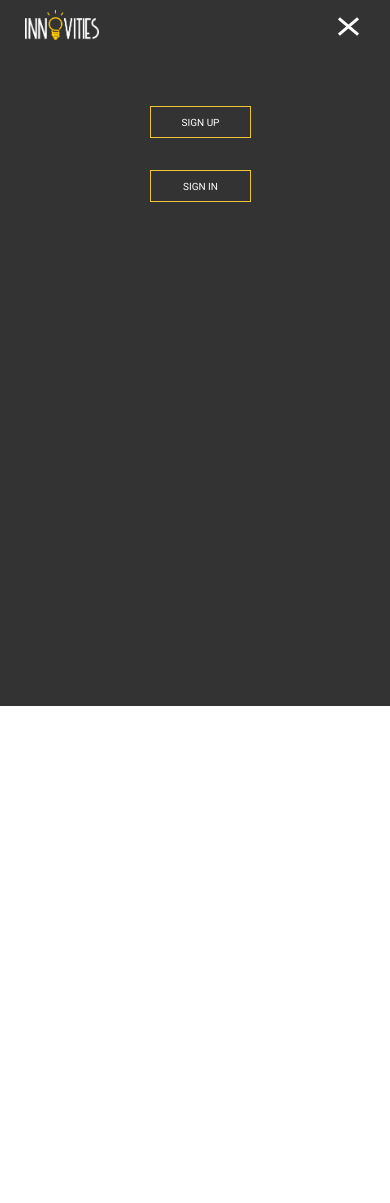
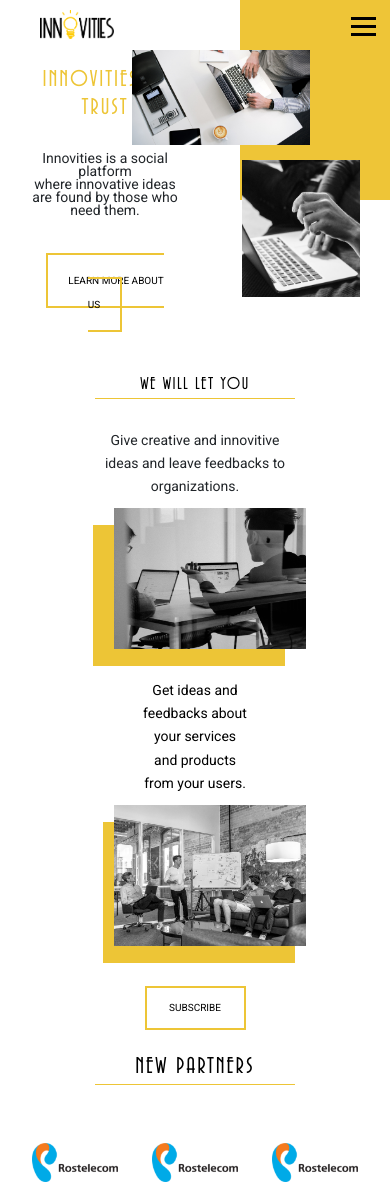
Before and after one commit to grigor-aramyan/generAItor, a React app: page / in a window 390 px wide. Shown: the top 1203 px of the page. Before the commit the page ends 844 px from the top, so only its background shows below. Built offline with nearby package versions, Linux system fonts and the light colour scheme.

Commit message:
Added Responsive Homepage component

```diff
--- a/public/css/styles.css
+++ b/public/css/styles.css
@@ -137,11 +137,10 @@
 .inner_content {
   width: 100%;
   padding: 120px 78px 80px;
-}
-
-.inner-image {
-  position: relative;
-}
+  display: flex;
+  align-items: center;
+}
+
 .serv_bg1 {
   position: absolute;
   left: -3%;
@@ -156,19 +155,16 @@
 }
 
 .inner-text {
-  display: flex;
-  height: 495px;
-  align-items: center;
-  justify-content: center;
-  flex-direction: column;
-}
-.inner-text p {
+  text-align: center;
+}
+.service-texts {
   font-size: 24px;
   line-height: 40px;
   text-align: center;
   color: #000000;
   margin-bottom: 30px;
 }
+
 .services_button {
   width: 200px;
   padding: 20px;
@@ -180,9 +176,13 @@
   border: 2px solid #edc536;
   cursor: pointer;
 }
+.services_button_toggle {
+  display: none;
+}
 .services_button:hover {
   text-decoration: none;
-  color: #000000;
+  color: #ffffff;
+  background: #edc536;
 }
 
 /* Footer */
@@ -198,33 +198,23 @@
 }
 
 .footer-links-wrapper {
-  /* width: 100%; */
   height: 28px;
   margin-top: 60px;
   margin-bottom: 30px;
   text-align: center;
 }
-.footer-links-wrapper ul {
-  display: flex;
-  justify-content: space-around;
-  align-items: center;
-  flex-wrap: wrap;
-}
-.footer-links-wrapper ul li {
-  display: inline-block;
-  list-style: none;
-}
-
-.footer-links-wrapper ul li .footer-link {
+
+.footer-link {
   font-weight: normal;
   font-size: 24px;
   line-height: 28px;
   text-decoration: none;
-  color: #000000;
-  text-decoration: none;
-}
-
-.footer-links-wrapper ul li .footer-link:hover {
+  white-space: nowrap;
+  color: #000000;
+  margin-left: 10px;
+}
+
+.footer-link:hover {
   text-decoration: none;
 }
 .flex-contatiner {
@@ -240,15 +230,8 @@
   flex-direction: row;
   justify-content: center;
 }
-.footer-icon {
-  width: 42.41px;
-  height: 43px;
-  margin-bottom: 30px;
-  margin-right: 7.7px;
-}
 
 .footer-contacts {
-  /* width: 571px; */
   font-weight: normal;
   font-size: 24px;
   line-height: 28px;
@@ -301,25 +284,18 @@
 /* Main component styles */
 
 .main {
-  padding-top: 120px;
+  width: 100%;
+  height: 100%;
+  top: -100px;
+  right: 0px;
+  position: absolute;
+  z-index: -10;
   background-image: url(../images/main-bg.jpg);
-  background-position: top right;
+  background-position: right;
   background-repeat: no-repeat;
-  margin-bottom: 60px;
-}
-.left-side {
-  position: relative;
-}
-
-.main_left-side {
-  width: 100%;
-  position: absolute;
-  top: 40%;
-  transform: translateY(-50%);
-  text-align: center;
-}
-
-.main_left-side h1 {
+}
+
+.homepage-main-title {
   font-family: "Avenida Std", serif;
   color: #edc536;
   font-size: 48px;
@@ -341,7 +317,7 @@
   color: black;
   border: 2px solid #edc536;
 }
-.main_left-side a:hover {
+.main_button:hover {
   text-decoration: none;
   color: white;
   background-color: #edc536;
@@ -349,26 +325,22 @@
 }
 
 .main_right-side {
+  width: 100%;
   position: relative;
-  height: 706px;
+  height: 564px;
+  margin-top: 120px;
+  margin-bottom: 150px;
 }
 .main_img-1 {
   position: absolute;
-  left: -4%;
-  top: -3%;
+  right: 50px;
 }
 .main_img-2 {
   position: absolute;
-  top: 45%;
-  left: 10%;
-}
-.main_line {
-  position: absolute;
-  bottom: 0;
-  left: -0.5%;
-}
-
-/* ======= */
+  top: 55%;
+  right: 150px;
+  /* left: 10%; */
+}
 
 /* Main component end */
 
@@ -842,9 +814,7 @@
 /* Get in touch component end */
 
 /*Start component Partners*/
-.partners {
-  margin-top: 120px;
-}
+
 .new-partners h1 {
   font-family: "Avenida Std", serif;
   font-weight: normal;
@@ -862,7 +832,7 @@
   max-width: 100%;
   overflow: hidden;
   height: 126px;
-  margin: 0px 60px 120px;
+  margin-bottom: 60px;
 }
 
 /*End component Partners*/
@@ -2709,7 +2679,7 @@
   }
 } */
 
-@media screen and (max-width: 575px) and (min-width: 375px) {
+@media screen and (max-width: 575px) and (min-width: 300px) {
   .header {
     height: 60px;
   }
@@ -2854,32 +2824,28 @@
     text-align: left;
     padding-right: 0 !important;
   }
-  .footer-links-wrapper ul {
+  .footer-links-wrapper {
     display: grid;
+    margin: 50px auto;
+    text-align: center;
     grid-template-columns: 70px 70px;
     grid-template-rows: repeat(3, 16px);
     grid-row-gap: 10px;
     grid-column-gap: 30px;
   }
-  .footer-links-wrapper ul li {
-    display: inline-block;
-    list-style: none;
-  }
-  .footer-links-wrapper ul li .footer-link {
+
+  .footer-link {
     font-size: 14px;
     line-height: 16px;
-  }
-
-  .footer-links-wrapper ul li .footer-link:hover {
-    text-decoration: none;
-  }
+    margin-left: 25px;
+  }
+
   .flex-container {
     width: 46% !important;
     display: flex;
     flex-direction: column;
     justify-content: center;
     align-items: flex-end;
-    /* height: 311px; */
     margin-bottom: 30px;
     margin-top: 20px;
     margin-right: 20px;
@@ -2895,21 +2861,18 @@
     margin-bottom: 10px;
     margin-right: 5px;
   }
-  .footer-icon img {
-    width: 100%;
-  }
+
   .footer-contacts {
-    margin: 0;
-  }
+    margin: 0px auto;
+  }
+  .footer-contacts h2 {
+    font-size: 14px;
+  }
+
   .footer-address {
     margin-bottom: 0;
   }
-  .footer-contacts h2 {
-    font-size: 14px;
-    line-height: 18px;
-    text-align: right;
-    margin-bottom: 0;
-  }
+
   .footer-line2 {
     width: 234px;
     height: 0px;
@@ -3063,10 +3026,7 @@
     width: 15px;
     height: 15px;
   }
-/* .search-btn {
-  position: absolute;
-  top: 30%;
-} */
+
   .search-field {
     width: 150px;
     height: 30px;
@@ -3083,4 +3043,126 @@
     align-items: center;
     flex-direction: column;
   }
-}
+
+  /* Homepage component */
+  .main {
+    width: 150px;
+    height: 300px;
+    right: 0px;
+  }
+  .main_left-side {
+  }
+
+  .main_right-side {
+    height: 250px;
+    margin-bottom: 10px;
+  }
+
+  .main_img-1 {
+    width: 178px;
+    height: 95px;
+    top: -70px;
+  }
+  .main_img-2 {
+    width: 118px;
+    height: 137px;
+    right: 0px;
+    top: 40px;
+  }
+  .main_line {
+    width: 9.7px;
+    height: 193px;
+  }
+  .homepage-main-title {
+    font-size: 24px;
+  }
+  .main_content {
+    font-size: 14px;
+    line-height: 13px;
+  }
+
+  .main_button {
+    width: 101px;
+    height: 32px;
+    font-size: 10px;
+  }
+
+  .home-services-img {
+    width: 192px;
+    height: 141px;
+    /* margin: 0 auto; */
+  }
+
+  .serv_bg1 {
+    width: 192px;
+    height: 141px;
+    margin: 0 auto;
+  }
+  .serv_bg2 {
+    width: 192px;
+    height: 141px;
+    margin: 0 auto;
+  }
+  .services-title {
+    /* margin-bottom: 40px; */
+    font-size: 18px;
+    width: 200px;
+    line-height: 8px;
+  }
+  .service-texts {
+    /* margin-top: 30px; */
+    display: none;
+  }
+
+  .service-texts-toggle {
+    font-size: 14px;
+    line-height: 165.19%;
+    max-width: 200px;
+    margin: 30px auto;
+    text-align: center;
+    display: block;
+  }
+
+  .inner_content {
+    display: block;
+    padding: 0;
+  }
+  .services_button {
+    display: none;
+  }
+  .services_button_toggle {
+    width: 101px;
+    height: 32px;
+    font-size: 10px;
+    display: block;
+    display: flex;
+    align-items: center;
+    justify-content: center;
+    margin: auto;
+    margin-top: 60px;
+  }
+  .inner-text {
+    margin: 20px auto;
+  }
+  .inner-image {
+    margin: -20px auto;
+  }
+
+  .partner-wrapper {
+    width: 86px;
+    height: 39px;
+    text-align: center;
+    margin-top: 10px;
+  }
+
+  .new-partners h1 {
+    font-size: 24px;
+    line-height: 14px;
+    width: 200px;
+    margin-top: 30px;
+  }
+  .partner {
+    width: 86px;
+    height: 39px;
+  }
+}
--- a/src/components/homepage/Homepage.js
+++ b/src/components/homepage/Homepage.js
@@ -1,22 +1,22 @@
-import React from 'react';
+import React from "react";
 
 // components
-import Header from '../Header';
-import Main from './Main';
-import Partners from './Partners';
-import Services from './Services';
-import Footer from '../Footer';
+import Header from "../Header";
+import Main from "./Main";
+import Partners from "./Partners";
+import Services from "./Services";
+import Footer from "../Footer";
 
 const Homepage = () => {
-    return(
-        <div>
+  return (
+    <div className='container-fluid'>
       <Header />
       <Main />
       <Services />
       <Partners />
       <Footer />
     </div>
-    )
-}
+  );
+};
 
 export default Homepage;
--- a/src/components/homepage/Main.js
+++ b/src/components/homepage/Main.js
@@ -1,29 +1,44 @@
-import React from 'react';
+import React from "react";
 
 const Main = () => {
-    return (
-        <div>
-            <section className="container-fluid main">
-                <div className="row">
-                <div className="col-lg-6 left-side">
-                    <div className="main_left-side">
-                        <h1>INNOVITIES WE TRUST</h1>
-                        <p className="main_content">Innovities is a social platform <br />
-                        where innovative ideas are found by those who need them.</p>
-                        <a href="#" className="main_button">Learn More About Us</a>
-                    </div>
-                </div>
-                <div className="col-lg-6">
-                <div className="main_right-side">
-                        <img src="images/main_img-1.jpg" className="main_img-1" alt="Main image"/>
-                        <img src="images/main_img-2.jpg" className="main_img-2" alt="Main image"/>
-                        <img src="images/main_line.svg" className="main_line" alt="Main line"/>
-                    </div>
-                </div>
-                </div>
-            </section>
+  return (
+    <div className='container-fluid'>
+        <div className='main'></div>
+        <div className='row d-flex align-items-center justify-content-between'>
+          <div className='col-6'>
+            <div className='main_left-side'>
+              <h1 className='homepage-main-title text-center'>
+                INNOVITIES WE TRUST
+              </h1>
+              <p className='main_content'>
+                Innovities is a social platform <br />
+                where innovative ideas are found by those who need them.
+              </p>
+              <div style={{ textAlign: "center" }}>
+                <a href='#' className='main_button'>
+                  Learn More About Us
+                </a>
+              </div>
+            </div>
+          </div>
+          <div className='col-6'>
+            <div className='main_right-side'>
+              <img
+                src='images/main_img-1.jpg'
+                className='main_img-1'
+                alt='Main image'
+              />
+              <img
+                src='images/main_img-2.jpg'
+                className='main_img-2'
+                alt='Main image'
+              />
+
+            </div>
+          </div>
         </div>
-    )
-}
+    </div>
+  );
+};
 
 export default Main;
--- a/src/components/homepage/Partners.js
+++ b/src/components/homepage/Partners.js
@@ -1,38 +1,39 @@
 import React from "react";
 export default class Partners extends React.Component {
-     render(){
-        return(
-            <section className = "container-fluid new-partners">
-                <div className = "container partners">
-                    <h1 className = "text-center">NEW PARTNERS</h1>
-                    <div className = "row partners">
-                        <div className = "col-md-4 d-flex justify-content-center">
+  render() {
+    return (
+      <section className='container new-partners'>
+          <h1 className='text-center'>NEW PARTNERS</h1>
+          <div className='row mt-5 mb-5'>
+            <div className='col-4 partner-wrapper'>
               <img
-                                src = "images/partner.png"
-                                alt = "Partner 1"
-                                title = "Partner 1"
-                                className = "partner"
+                src='images/partner.png'
+                alt='Partner 1'
+                title='Partner 1'
+                className='partner'
               />
             </div>
-                        <div className = "col-md-4 d-flex justify-content-center">
+            <div className='col-4 partner-wrapper'>
               <img
-                                src = "images/partner.png"
-                                alt = "Partner 2"
-                                title = "Partner 2"
-                                className = "partner"
+                src='images/partner.png'
+                alt='Partner 2'
+                title='Partner 2'
+                className='partner'
               />
             </div>
-                        <div className = "col-md-4 d-flex justify-content-center">
+            <div className='col-4 partner-wrapper'>
               <img
-                                src = "images/partner.png"
-                                alt = "Partner 3"
-                                title = "Partner 3"
-                                className = "partner"
+                src='images/partner.png'
+                alt='Partner 3'
+                title='Partner 3'
+                className='partner'
               />
             </div>
           </div>
-                </div>
+
+
+
       </section>
-        )
+    );
   }
 }
--- a/src/components/homepage/Services.js
+++ b/src/components/homepage/Services.js
@@ -1,58 +1,68 @@
-import React, { Component } from 'react';
+import React, { Component } from "react";
 
 export default class Services extends Component {
   render() {
     return (
-      <section className="container-fluid services">
-
-
-        <div className="services-title-wrapper">
-        <div className="services-title">WE WILL LET YOU</div>
+      <section className='container-fluid services'>
+        <div className='services-title-wrapper d-flex justify-content-center'>
+          <div className='services-title'> WE WILL LET YOU </div>
         </div>
-        <div className="services_content">
-        <div className="d-flex justify-content-around inner_content">
-          <div className="col-7 d-flex justify-content-end inner-image">
-          <img src="images/services_image1.png" alt="services-image"/>
-          <img src="images/services_bg.png" className="serv_bg1" alt="services-bg"/>
-          </div>
-          <div className="col-5 align-content-center inner-text">
-          <p>
+        <div className='services_content'>
+          <div className='inner_content'>
+            <p className='service-texts-toggle '>
               Give creative and innovitive ideas and leave feedbacks to
               organizations.
             </p>
-          <a href="#" className="services_button">Subscribe</a>
+            <div className='col-7 inner-image'>
+              <img
+                src='images/services_image1.png'
+                alt='services-image'
+                className='home-services-img'
+              />
+              <img
+                src='images/services_bg.png'
+                className='serv_bg1'
+                alt='services-bg'
+              />
+            </div>
+            <div className='col-5 inner-text'>
+              <p className='service-texts'>
+                Give creative and innovitive ideas and leave feedbacks to
+                organizations.
+              </p>
+              <a href='#' className='services_button services_button_first'>
+                Subscribe
+              </a>
             </div>
           </div>
 
-        <div className="d-flex justify-content-around inner_content">
-          <div className="col-5 align-content-center inner-text">
-          <p>
-            Get ideas and feedbacks about your services and products from your
-            users.
+          <div className='inner_content'>
+            <div className='col-5 inner-text'>
+              <p className='service-texts service-texts-toggle'>
+                Get ideas and feedbacks about your services and products from
+                your users.
               </p>
-          <a href="#" className="services_button">Subscribe</a>
+              <a href='#' className='services_button'>
+                Subscribe
+              </a>
             </div>
-          <div className="col-7 d-flex justify-content-start inner-image">
-          <img src="images/services_image2.png" alt="services-image"/>
-          <img src="images/services_bg.png" className="serv_bg2" alt="services-bg"/>
+            <div className='col-7 inner-image'>
+              <img
+                src='images/services_image2.png'
+                alt='services-image'
+                className='home-services-img'
+              />
+              <img
+                src='images/services_bg.png'
+                className='serv_bg2'
+                alt='services-bg'
+              />
+            </div>
+            <a href='#' className='services_button services_button_toggle'>
+              Subscribe
+            </a>
           </div>
         </div>
-        </div>
-{/*}
-        <div className="services-rectangle-2"></div>
-        <div className="services-image2-wrapper">
-          <img src="images/services_image2.png" alt="service_image" />
-        </div>
-        <div className="services-text2-wrapper">
-          <p>
-            Get ideas and feedbacks about your cervices and products from your
-            users.
-          </p>
-          <div className="services-button-2">
-            <a href="#">SUBSCRIBE</a>
-          </div>
-        </div> */}
-
       </section>
     );
   }
--- a/src/index.js
+++ b/src/index.js
@@ -34,7 +34,7 @@ ReactDOM.render(
     <Router>
       <Route path='/'>
         <Switch>
-          <Route exact path='/' component={ProfileClick} />
+          <Route exact path='/' component={Homepage} />
           <Route path='/signin' component={SignInPage} />
 
           <Route path='/profiles/me/i' component={UserProfile} />
```
Also changed, not shown: src/components/Footer.js (+40 -46 lines). Lines whose indentation alone changed are shown as unchanged.
